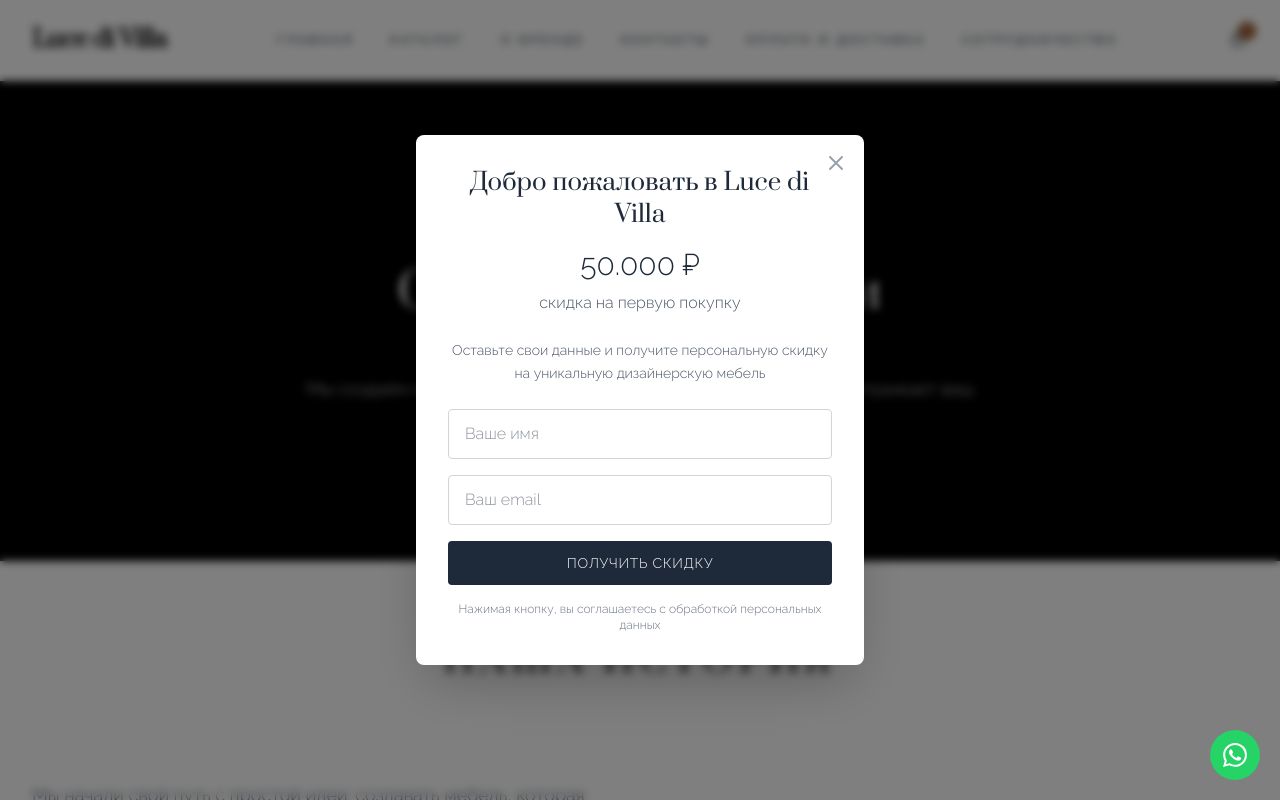
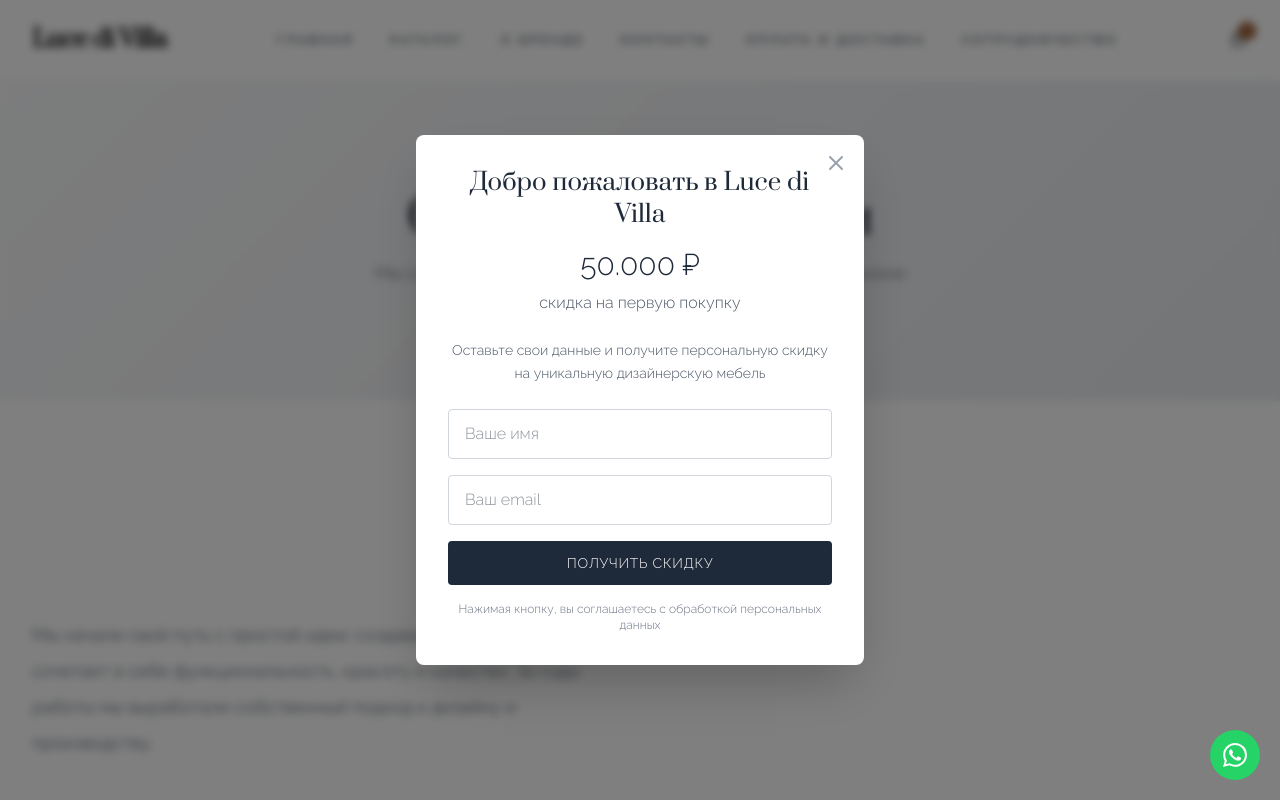
Before and after one commit to awmean/di, a FastAPI app: page /about in a window 1280 px wide. Run offline with FastAPI, Linux system fonts and the light colour scheme; style sheets or scripts are compiled from the project's sources; parts of the project's set-up code (start-up, migrations or seed data) failed here and were passed over; some libraries are stand-ins or nearby versions.

Commit message:
drop thinggy

```diff
--- a/templates/about.html
+++ b/templates/about.html
@@ -2,32 +2,24 @@
 
 {% block extra_styles %}
 <style>
-    .hero-bg {
-        background: linear-gradient(135deg, rgba(0, 0, 0, 0.7) 0%, rgba(0, 0, 0, 0.4) 100%);
+    .hero-section {
+        background: linear-gradient(135deg, #f8f9fa 0%, #e9ecef 100%);
+        min-height: 40vh;
+        display: flex;
+        align-items: center;
+        justify-content: center;
     }
 </style>
 {% endblock %}
 
 {% block content %}
 <!-- Hero Section -->
-<section class="relative min-h-[60vh] flex items-center overflow-hidden w-full animate-fade-in">
-    <!-- Background with overlay -->
-    <div class="absolute inset-0 bg-black">
-        <div class="absolute inset-0 hero-bg"></div>
-    </div>
-
-    <div class="relative z-10 w-full max-w-7xl mx-auto px-8 py-16">
-        <div class="text-center text-white space-y-12 animate-fade-in-up">
-            <div class="text-xs uppercase tracking-[0.3em] text-gray-300 font-light">
-                УЗНАЙТЕ БОЛЬШЕ О НАС
-            </div>
-            <h1 class="text-4xl lg:text-5xl font-light leading-tight tracking-wide">
-                О нашей компании
-            </h1>
-            <p class="text-gray-300 text-base lg:text-lg font-light max-w-2xl mx-auto leading-loose">
-                Мы создаём мебель, которая становится частью вашего дома и отражает ваш стиль жизни
-            </p>
-        </div>
+<section class="hero-section">
+    <div class="max-w-7xl mx-auto px-8 text-center">
+        <h1 class="text-4xl lg:text-5xl font-light text-gray-900 mb-4">О нашей компании</h1>
+        <p class="text-lg text-gray-600 font-light max-w-2xl mx-auto">
+            Мы создаём мебель, которая становится частью вашей жизни
+        </p>
     </div>
 </section>
 
```
